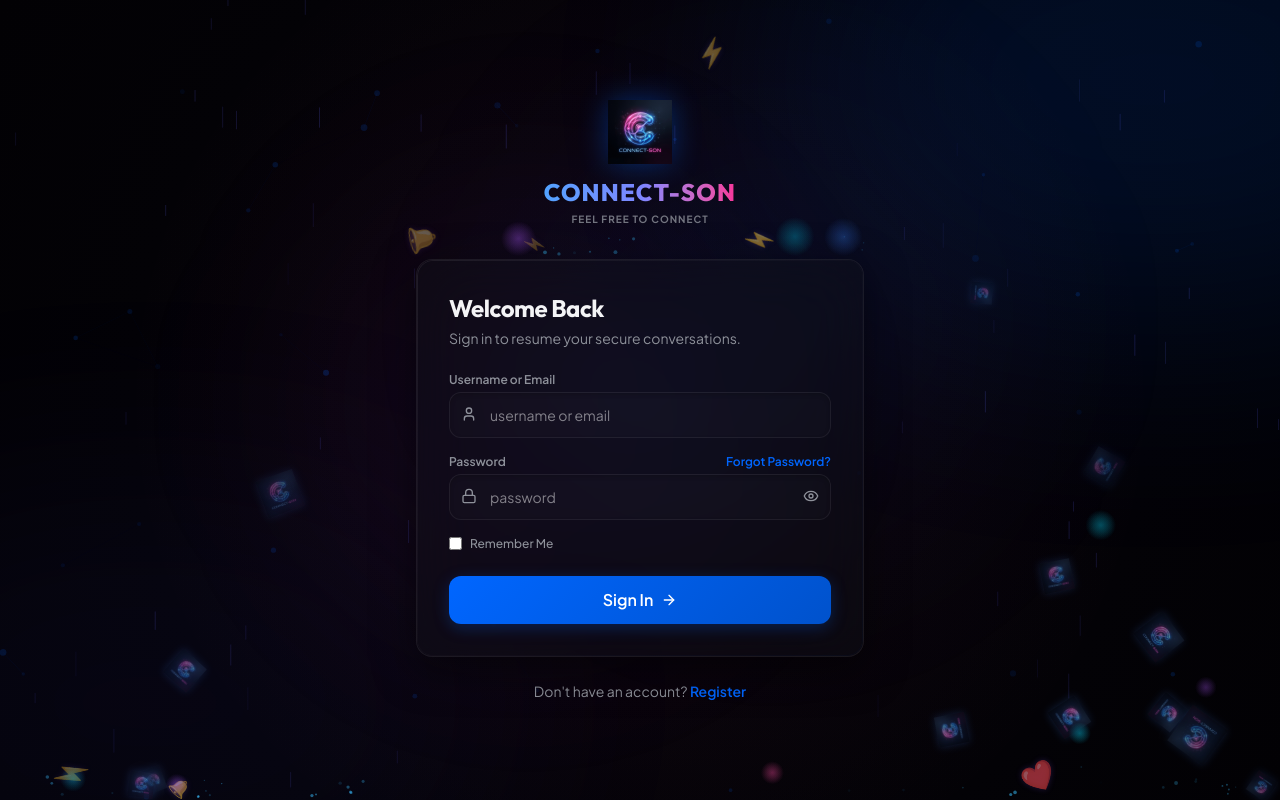
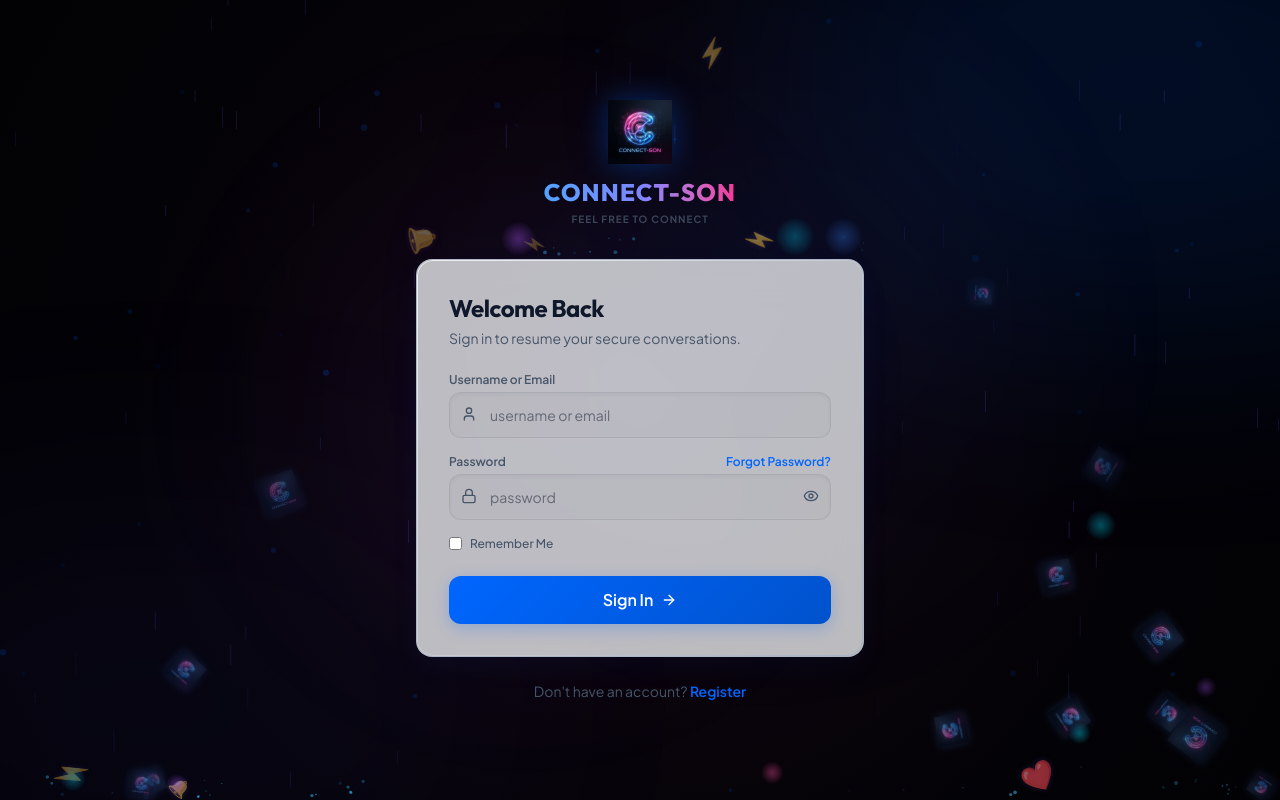
Before and after one commit to PriyanshuMohanty2611/CONNECT-SON, a React (Vite) app in the folder frontend/: page /login in a window 1280 px wide. Built offline with nearby package versions, Linux system fonts and the light colour scheme; no server answers.

Commit message:
style: default to premium white screen theme with blue buttons and update animation colors

```diff
--- a/frontend/src/App.tsx
+++ b/frontend/src/App.tsx
@@ -9,7 +9,7 @@ import Chat from './pages/Chat'
 
 function CinematicBackground() {
   const canvasRef = useRef<HTMLCanvasElement | null>(null);
-  const [theme, setTheme] = useState(document.documentElement.getAttribute('data-theme') || 'dark');
+  const [theme, setTheme] = useState(document.documentElement.getAttribute('data-theme') || 'light');
 
   useEffect(() => {
     const handleMouseMove = (e: MouseEvent) => {
@@ -24,7 +24,7 @@ function CinematicBackground() {
     const observer = new MutationObserver((mutations) => {
       mutations.forEach((mutation) => {
         if (mutation.type === 'attributes' && mutation.attributeName === 'data-theme') {
-          setTheme(document.documentElement.getAttribute('data-theme') || 'dark');
+          setTheme(document.documentElement.getAttribute('data-theme') || 'light');
         }
       });
     });
@@ -110,9 +110,9 @@ function CinematicBackground() {
 
       // Determine drawing colors based on theme
       const isLightTheme = theme === 'light' || theme === 'tiimi';
-      const particleRGB = isLightTheme ? '95, 58, 254' : '0, 102, 255'; // Indigo/Violet for light theme, Electric Blue for dark
-      const glowRGB = isLightTheme ? '95, 58, 254' : '0, 102, 255';
-      const highlightRGB = isLightTheme ? '79, 70, 229' : '0, 150, 255';
+      const particleRGB = isLightTheme ? '0, 102, 255' : '0, 102, 255'; // Royal/Electric Blue
+      const glowRGB = isLightTheme ? '0, 102, 255' : '0, 102, 255';
+      const highlightRGB = isLightTheme ? '0, 82, 204' : '0, 150, 255'; // Richer contrast blue for light background
 
       // Precalculate distances to mouse for physics and hover effects
       const particlesWithMouseDist = particles.map(p => {
--- a/frontend/src/context/AuthContext.tsx
+++ b/frontend/src/context/AuthContext.tsx
@@ -61,8 +61,7 @@ export const AuthProvider: React.FC<{ children: React.ReactNode }> = ({ children
       const response = await api.get<UserProfile>('/users/me')
       if (response.data) {
         setUser(response.data)
-        // Apply theme preference from user profile
-        const theme = response.data.profile?.theme_preference || 'dark'
+        const theme = response.data.profile?.theme_preference || 'light'
         document.documentElement.setAttribute('data-theme', theme)
 
         // Initialize E2EE silently
@@ -226,7 +225,7 @@ export const AuthProvider: React.FC<{ children: React.ReactNode }> = ({ children
   const logout = () => {
     clearTokens()
     setUser(null)
-    document.documentElement.setAttribute('data-theme', 'dark')
+    document.documentElement.setAttribute('data-theme', 'light')
   }
 
   const updateProfile = async (profileData: any) => {
--- a/frontend/src/index.css
+++ b/frontend/src/index.css
@@ -6,7 +6,38 @@
     --font-sans: 'Plus Jakarta Sans', -apple-system, BlinkMacSystemFont, "Segoe UI", Roboto, Helvetica, Arial, sans-serif;
     --font-heading: 'Outfit', sans-serif;
 
-    /* Default Dark Mode (Connect-On Premium Deep Space Theme) */
+    /* Default Light Mode (Connect-On White Screen Premium Theme) */
+    --bg-main: #FFFFFF;
+    --bg-surface: rgba(248, 250, 252, 0.75);
+    --bg-card: rgba(255, 255, 255, 0.85);
+    --border-color: rgba(0, 102, 255, 0.08); /* Light blue border */
+    --text-primary: #0F172A; /* Deep slate gray */
+    --text-secondary: #475569; /* Slate gray */
+    --accent: #0066FF; /* Royal Blue */
+    --accent-hover: #0052CC;
+    --accent-glow: rgba(0, 102, 255, 0.15);
+    --glass-blur: 24px;
+    --radius-premium: 16px;
+    --shadow-premium: 0 10px 30px 0 rgba(0, 102, 255, 0.05);
+    --shadow-hover: 0 20px 40px -10px rgba(0, 102, 255, 0.12), 0 0 20px rgba(0, 102, 255, 0.04);
+  }
+
+  /* Theme definitions applied dynamically by setting data-theme attribute on <html> */
+  [data-theme='light'] {
+    --bg-main: #FFFFFF;
+    --bg-surface: rgba(248, 250, 252, 0.75);
+    --bg-card: rgba(255, 255, 255, 0.85);
+    --border-color: rgba(0, 102, 255, 0.08);
+    --text-primary: #0F172A;
+    --text-secondary: #475569;
+    --accent: #0066FF;
+    --accent-hover: #0052CC;
+    --accent-glow: rgba(0, 102, 255, 0.15);
+    --shadow-premium: 0 10px 30px 0 rgba(0, 102, 255, 0.05);
+    --shadow-hover: 0 20px 40px -10px rgba(0, 102, 255, 0.12), 0 0 20px rgba(0, 102, 255, 0.04);
+  }
+
+  [data-theme='dark'] {
     --bg-main: #050508;
     --bg-surface: rgba(18, 18, 26, 0.4);
     --bg-card: rgba(22, 22, 34, 0.6);
@@ -20,21 +51,6 @@
     --radius-premium: 16px;
     --shadow-premium: 0 12px 40px 0 rgba(0, 0, 0, 0.5);
     --shadow-hover: 0 30px 60px rgba(0, 0, 0, 0.55), 0 0 20px rgba(0, 102, 255, 0.05);
-  }
-
-  /* Theme definitions applied dynamically by setting data-theme attribute on <html> */
-  [data-theme='light'] {
-    --bg-main: #F8FAFC;
-    --bg-surface: rgba(255, 255, 255, 0.6);
-    --bg-card: rgba(241, 245, 249, 0.8);
-    --border-color: rgba(15, 23, 42, 0.08);
-    --text-primary: #0F172A;
-    --text-secondary: #64748B;
-    --accent: #4F46E5;
-    --accent-hover: #3730A3;
-    --accent-glow: rgba(79, 70, 229, 0.15);
-    --shadow-premium: 0 8px 32px 0 rgba(15, 23, 42, 0.06);
-    --shadow-hover: 0 20px 40px -10px rgba(15, 23, 42, 0.08), 0 0 20px rgba(79, 70, 229, 0.04);
   }
 
   [data-theme='glassmorphism'] {
@@ -150,11 +166,18 @@
   inset: 0;
   border-radius: inherit;
   padding: 1px;
-  background: linear-gradient(135deg, rgba(255, 255, 255, 0.08) 0%, rgba(255, 255, 255, 0.02) 50%, rgba(0, 102, 255, 0.04) 100%);
+  background: linear-gradient(135deg, rgba(255, 255, 255, 0.8) 0%, rgba(255, 255, 255, 0.2) 50%, rgba(0, 102, 255, 0.1) 100%);
   -webkit-mask: linear-gradient(#fff 0 0) content-box, linear-gradient(#fff 0 0);
   -webkit-mask-composite: xor;
   mask-composite: exclude;
   pointer-events: none;
+}
+
+[data-theme='dark'] .glass-panel::before,
+[data-theme='glassmorphism'] .glass-panel::before,
+[data-theme='gradient'] .glass-panel::before,
+[data-theme='midnight'] .glass-panel::before {
+  background: linear-gradient(135deg, rgba(255, 255, 255, 0.08) 0%, rgba(255, 255, 255, 0.02) 50%, rgba(0, 102, 255, 0.04) 100%);
 }
 
 .glass-card {
@@ -173,31 +196,51 @@
   inset: 0;
   border-radius: inherit;
   padding: 1px;
-  background: linear-gradient(135deg, rgba(255, 255, 255, 0.06) 0%, rgba(255, 255, 255, 0.01) 60%, rgba(0, 102, 255, 0.02) 100%);
+  background: linear-gradient(135deg, rgba(255, 255, 255, 0.6) 0%, rgba(255, 255, 255, 0.1) 60%, rgba(0, 102, 255, 0.05) 100%);
   -webkit-mask: linear-gradient(#fff 0 0) content-box, linear-gradient(#fff 0 0);
   -webkit-mask-composite: xor;
   mask-composite: exclude;
   pointer-events: none;
 }
 
+[data-theme='dark'] .glass-card::before,
+[data-theme='glassmorphism'] .glass-card::before,
+[data-theme='gradient'] .glass-card::before,
+[data-theme='midnight'] .glass-card::before {
+  background: linear-gradient(135deg, rgba(255, 255, 255, 0.06) 0%, rgba(255, 255, 255, 0.01) 60%, rgba(0, 102, 255, 0.02) 100%);
+}
+
 .glass-input {
-  background: rgba(255, 255, 255, 0.02);
-  border: 1px solid rgba(255, 255, 255, 0.06);
+  background: rgba(15, 23, 42, 0.02);
+  border: 1px solid rgba(15, 23, 42, 0.08);
   color: var(--text-primary);
   border-radius: 12px;
   transition: all 0.4s cubic-bezier(0.16, 1, 0.3, 1);
-  box-shadow: inset 0 2px 4px rgba(0, 0, 0, 0.2);
+  box-shadow: inset 0 2px 4px rgba(15, 23, 42, 0.05);
 }
 
-[data-theme='light'] .glass-input, [data-theme='tiimi'] .glass-input {
-  background: rgba(15, 23, 42, 0.02);
-  border: 1px solid rgba(15, 23, 42, 0.08);
-  box-shadow: inset 0 2px 4px rgba(15, 23, 42, 0.05);
+[data-theme='dark'] .glass-input,
+[data-theme='glassmorphism'] .glass-input,
+[data-theme='gradient'] .glass-input,
+[data-theme='midnight'] .glass-input {
+  background: rgba(255, 255, 255, 0.02);
+  border: 1px solid rgba(255, 255, 255, 0.06);
+  box-shadow: inset 0 2px 4px rgba(0, 0, 0, 0.2);
 }
 
 .glass-input:focus {
   outline: none;
   border-color: rgba(0, 102, 255, 0.4);
+  background: rgba(255, 255, 255, 0.8);
+  box-shadow:
+    0 0 0 3px rgba(0, 102, 255, 0.12),
+    inset 0 2px 4px rgba(15, 23, 42, 0.03);
+}
+
+[data-theme='dark'] .glass-input:focus,
+[data-theme='glassmorphism'] .glass-input:focus,
+[data-theme='gradient'] .glass-input:focus,
+[data-theme='midnight'] .glass-input:focus {
   background: rgba(255, 255, 255, 0.04);
   box-shadow:
     0 0 0 3px rgba(0, 102, 255, 0.12),
```
